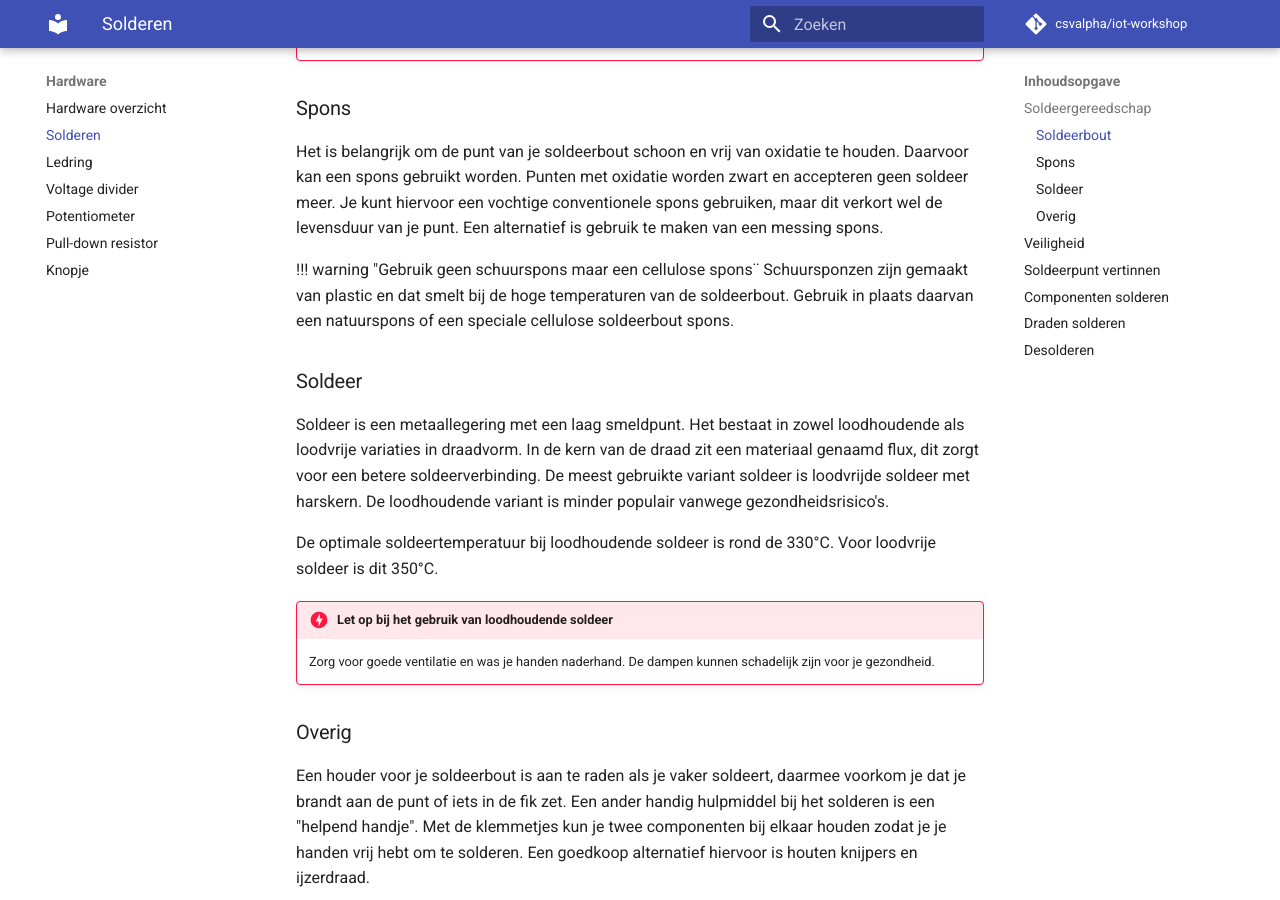
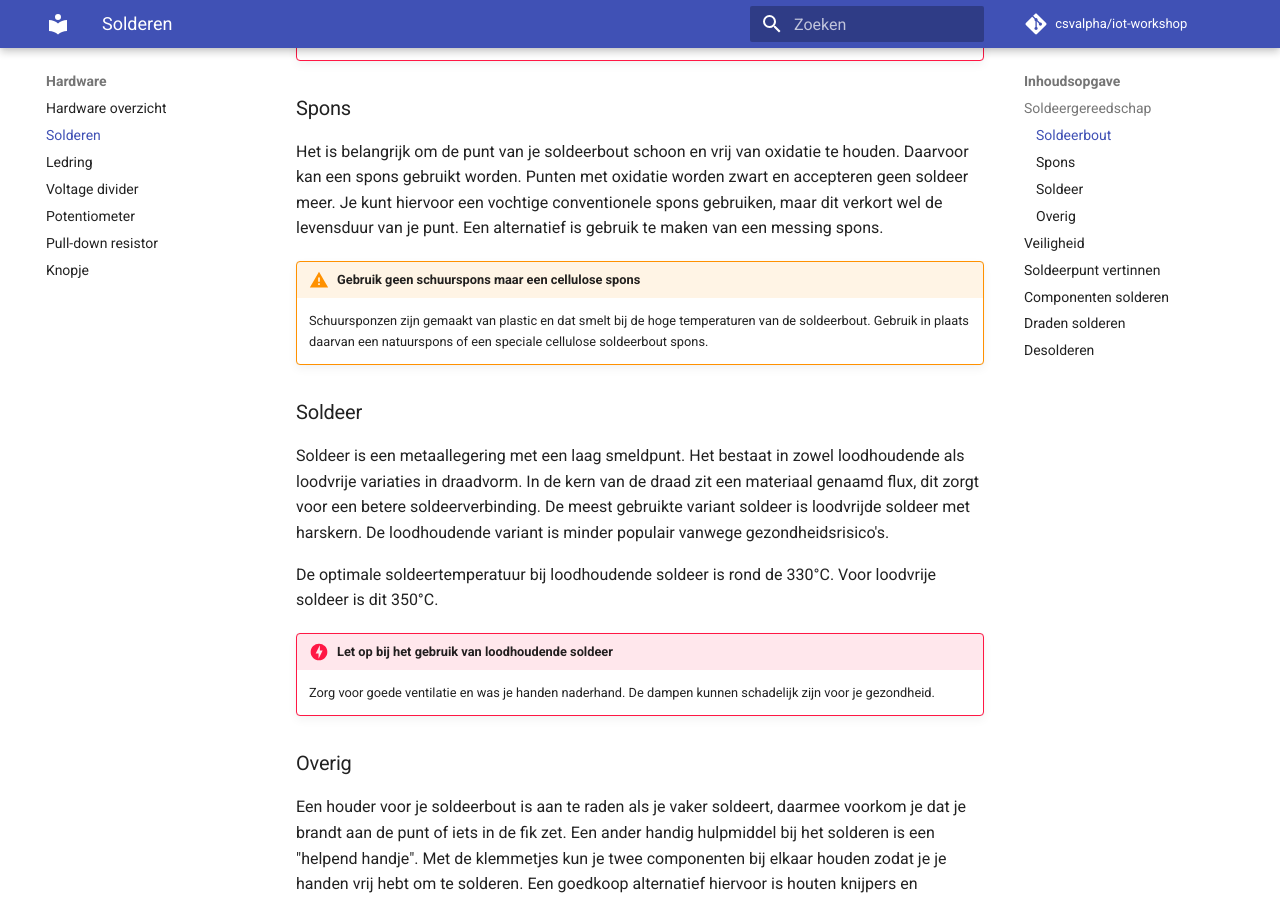
Before and after one commit to csvalpha/iot-workshop, an MkDocs documentation site: the page built from docs/hardware/solderen.md, in a window 1280 px wide and 900 px high, scrolled down 877 px. Built offline with MkDocs 1.6.1 and Material for MkDocs 9.7.7, drawn with Linux system fonts in a browser that asks for light colours; comment, search, counter and statistics services are not loaded.

Commit message:
Update solderen.md

```diff
--- a/docs/hardware/solderen.md
+++ b/docs/hardware/solderen.md
@@ -19,7 +19,7 @@ De soldeerbout gebruik je om het soldeer mee te verhitten zodat het aan de elekt
 
 Het is belangrijk om de punt van je soldeerbout schoon en vrij van oxidatie te houden. Daarvoor kan een spons gebruikt worden. Punten met oxidatie worden zwart en accepteren geen soldeer meer. Je kunt hiervoor een vochtige conventionele spons gebruiken, maar dit verkort wel de levensduur van je punt. Een alternatief is gebruik te maken van een messing spons.
 
-!!! warning "Gebruik geen schuurspons maar een cellulose spons¨
+!!! warning "Gebruik geen schuurspons maar een cellulose spons"
     Schuursponzen zijn gemaakt van plastic en dat smelt bij de hoge temperaturen van de soldeerbout. Gebruik in plaats daarvan een natuurspons of een speciale cellulose soldeerbout spons.
 
 ### Soldeer
```
